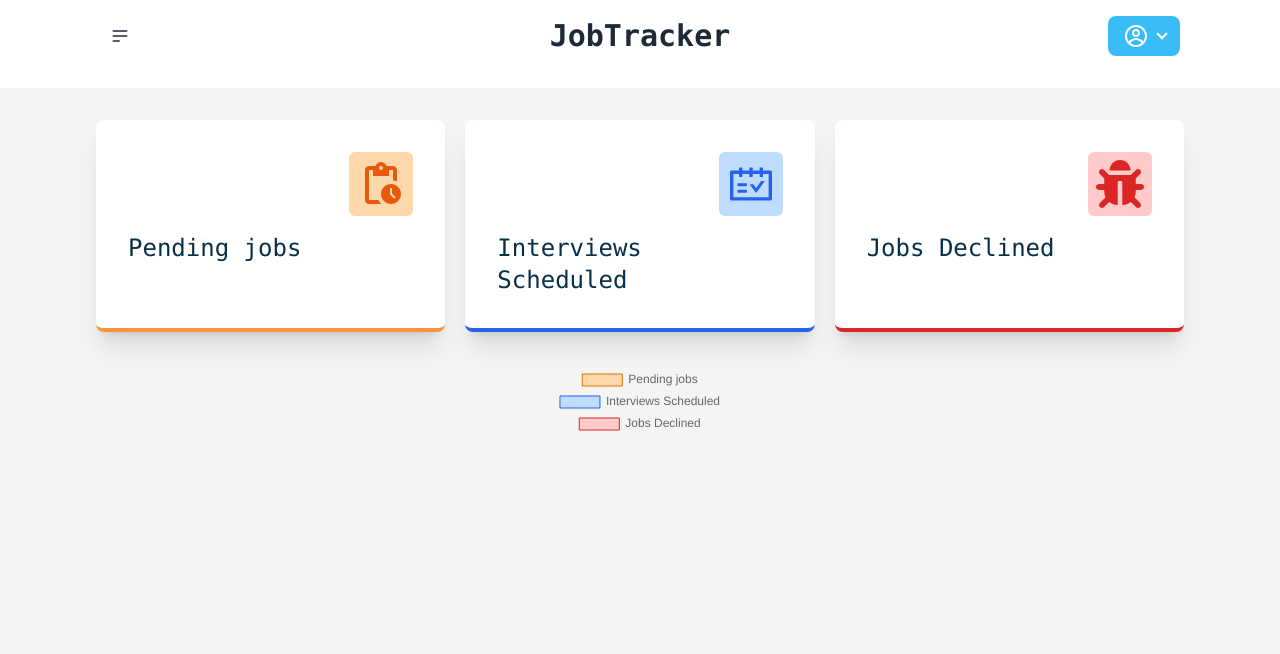
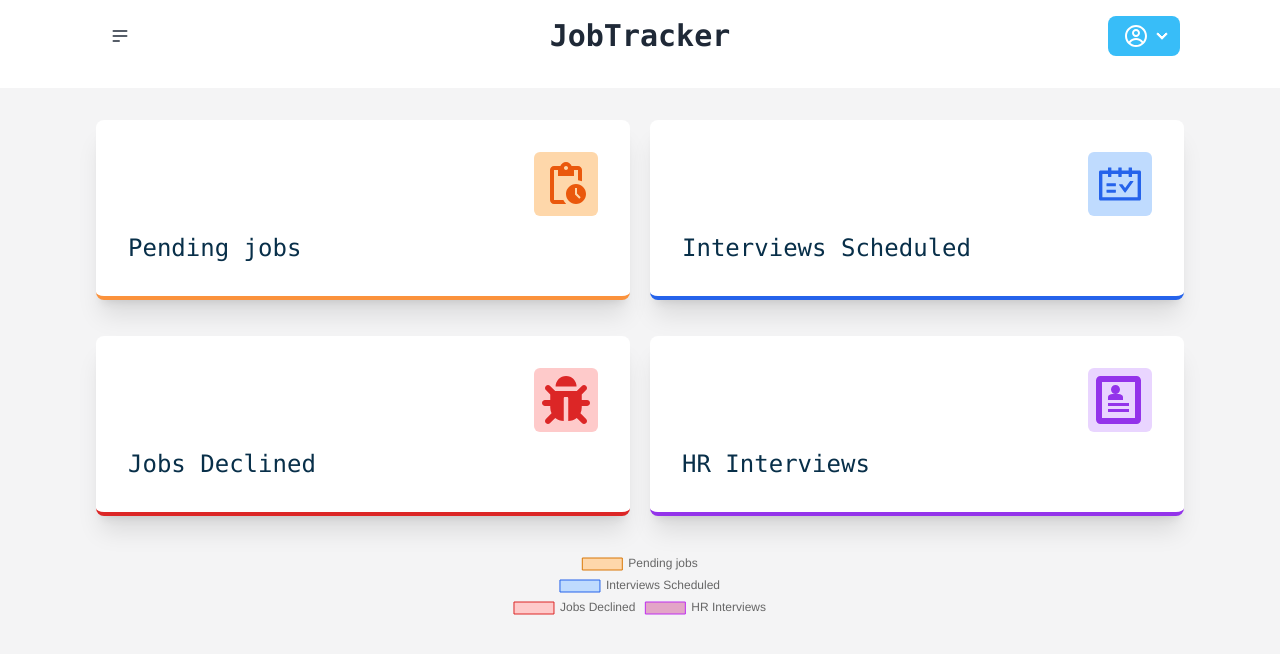
Before and after one commit to Amir2210/JobTracker-Frontend, a React (Vite) app: page /stats in a window 1280 px wide. Shown: the top 654 px of the page. Built offline with nearby package versions, Linux system fonts and the light colour scheme.

Commit message:
Add HR stats to status page

```diff
--- a/src/cmps/DoughnutChart.tsx
+++ b/src/cmps/DoughnutChart.tsx
@@ -7,24 +7,27 @@ type DoughnutChartProps = {
   pendingJobs: number;
   interviewJobs: number;
   declinedJobs: number;
+  hrInterviewJobs: number;
 };
 
-export function DoughnutChart({ pendingJobs, interviewJobs, declinedJobs }: DoughnutChartProps) {
+export function DoughnutChart({ pendingJobs, interviewJobs, declinedJobs, hrInterviewJobs }: DoughnutChartProps) {
   const data = {
-    labels: ['Pending jobs', 'Interviews Scheduled', 'Jobs Declined'],
+    labels: ['Pending jobs', 'Interviews Scheduled', 'Jobs Declined', 'HR Interviews'],
     datasets: [
       {
         label: '# of Jobs',
-        data: [pendingJobs, interviewJobs, declinedJobs],
+        data: [pendingJobs, interviewJobs, declinedJobs, hrInterviewJobs],
         backgroundColor: [
           '#fed7aa',
           '#bfdbfe',
           '#fecaca',
+          '#E3A5C7'
         ],
         borderColor: [
           '#d97706',
           '#2563eb',
           '#dc2626',
+          '#BF2EF0'
         ],
         borderWidth: 1,
       },
--- a/src/pages/Stats.tsx
+++ b/src/pages/Stats.tsx
@@ -5,6 +5,7 @@ import { Job } from '../types/job.types'
 import { MdOutlinePendingActions } from "react-icons/md"
 import { AiOutlineSchedule } from "react-icons/ai"
 import { FaBug } from "react-icons/fa"
+import { ImProfile } from "react-icons/im";
 import { DoughnutChart } from '../cmps/DoughnutChart'
 
 export function Stats() {
@@ -12,12 +13,13 @@ export function Stats() {
   const pendingJobs = userJobs?.filter(job => job.status === 'pending')
   const interviewJobs = userJobs?.filter(job => job.status === 'interview')
   const declinedJobs = userJobs?.filter(job => job.status === 'declined')
+  const hrInterviewJobs = userJobs?.filter(job => job.status === 'HR Interview')
   return (
     <section>
       <Navbar />
       <div className='bg-zinc-100 min-h-screen'>
         <div className='small-container sm:big-container sm:mt-4 sm:py-4 py-2 '>
-          <div className='grid grid-cols-1 sm:grid-cols-2 md:grid-cols-3 gap-5'>
+          <div className='grid grid-cols-1 sm:grid-cols-2 gap-5'>
             <div className='sm:shadow-xl sm:mt-4 p-8 rounded-lg bg-white border-b-4 border-orange-400'>
               <div className='flex items-center justify-between'>
                 <p className='text-5xl'>{pendingJobs?.length}</p>
@@ -45,12 +47,24 @@ export function Stats() {
               </div>
               <p className='mt-4 font-mono text-2xl text-sky-950'>Jobs Declined</p>
             </div>
+
+
+            <div className='sm:shadow-xl sm:mt-4 p-8 rounded-lg bg-white border-b-4 border-purple-600'>
+              <div className='flex items-center justify-between'>
+                <p className='text-5xl'>{hrInterviewJobs?.length}</p>
+                <div className='bg-purple-200 text-purple-600 p-2 rounded-md'>
+                  <ImProfile className='text-5xl' />
+                </div>
+              </div>
+              <p className='mt-4 font-mono text-2xl text-sky-950'>HR Interviews</p>
+            </div>
           </div>
           <div className='flex justify-center my-8 sm:h-72'>
             <DoughnutChart
               pendingJobs={pendingJobs?.length || 0}
               interviewJobs={interviewJobs?.length || 0}
               declinedJobs={declinedJobs?.length || 0}
+              hrInterviewJobs={hrInterviewJobs?.length || 0}
             />
           </div>
         </div>
--- a/src/store/actions/user.actions.ts
+++ b/src/store/actions/user.actions.ts
@@ -65,7 +65,6 @@ export async function loadJobs(user_id: string, filterBy: FilterBy, sortBy: Sort
   store.dispatch({ type: SET_IS_LOADING, isLoading: true })
   try {
     const user = await userService.getJobsByUserId(user_id, filterBy, sortBy)
-    console.log('user:', user)
     store.dispatch({ type: SET_USER, user: user })
   } catch (error) {
     console.log(error)
```
